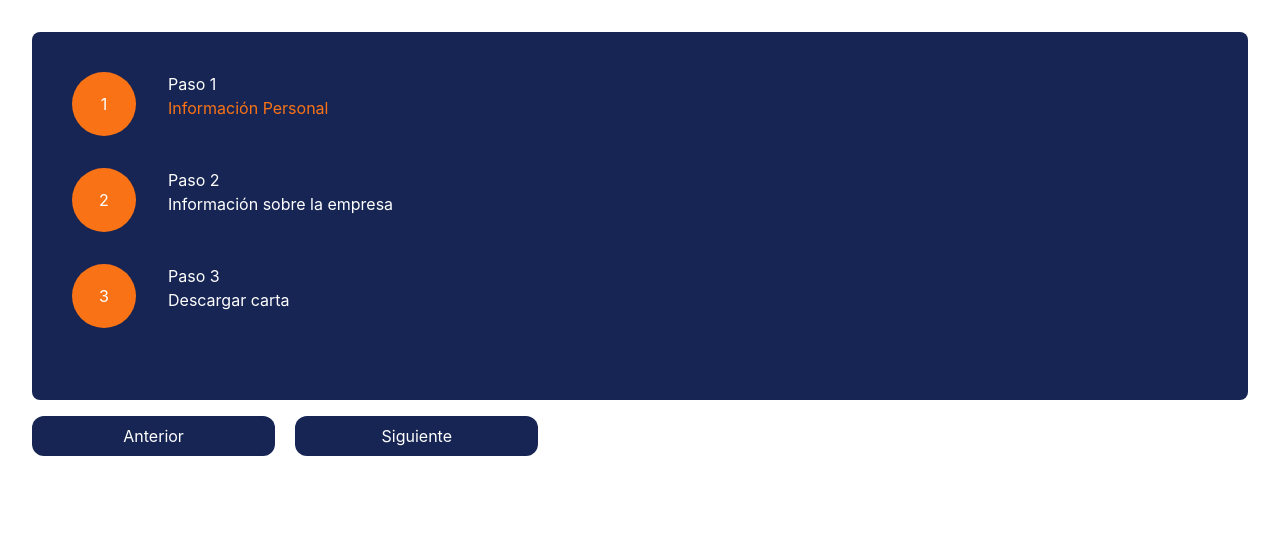
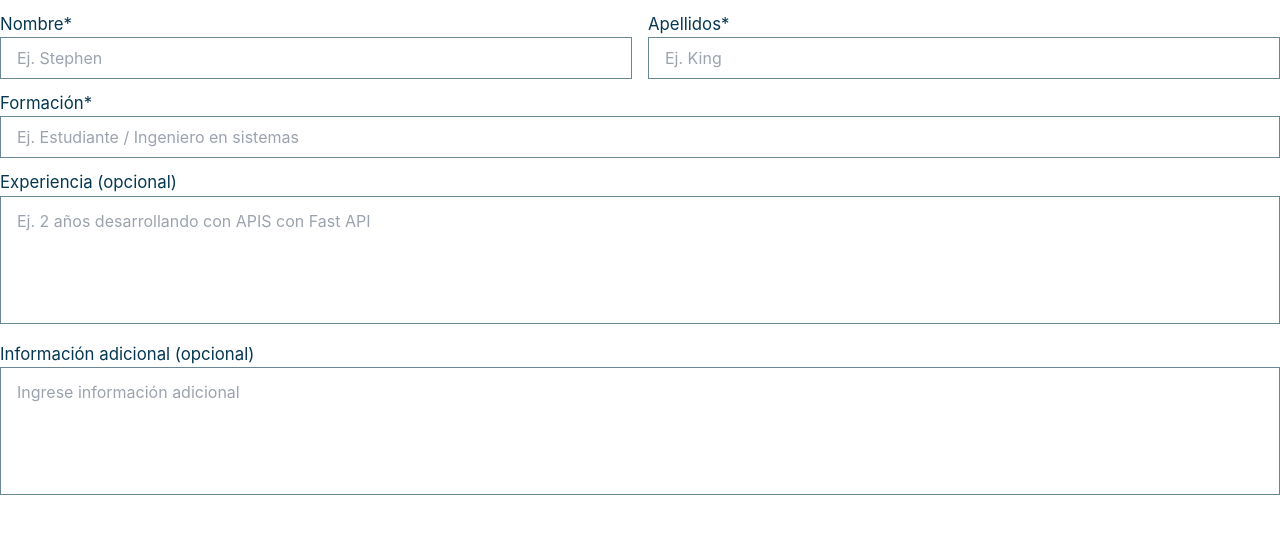
Before and after one commit to devmatchworking/hackaton-tribu1-frontend, a React (Vite) app: page / in a window 1280 px wide. Shown: the top 534 px of the page. Built offline with nearby package versions, Linux system fonts and the light colour scheme.

Commit message:
feat: add user form

```diff
--- a/src/App.jsx
+++ b/src/App.jsx
@@ -1,17 +1,8 @@
-import { useState } from "react";
-import reactLogo from "./assets/react.svg";
-import viteLogo from "/vite.svg";
-
-import { Menu } from "./components/MenuComponent/Menu.jsx";
-import { Button } from "./components/ButtonComponent/Button.jsx";
-
-import "./App.css";
-
+import { UserForm } from "./components/UserForm/UserForm";
 function App() {
   return (
     <>
-      <Menu></Menu>
-      <Button></Button>
+      <UserForm />
     </>
   );
 }
--- a/src/components/UserForm/UserForm.css
+++ b/src/components/UserForm/UserForm.css
@@ -0,0 +1,30 @@
+@tailwind base;
+@tailwind components;
+@tailwind utilities;
+
+@layer components{
+
+    .form-input-container{
+        @apply pt-3
+    }
+
+    .form-label{
+        @apply  text-blueberry text-[0.8rem] sm:text-[1.05rem]
+    }
+    .form-input{
+        @apply w-full py-2 pl-4 border border-blueberry-light text-[0.8rem] sm:text-[1rem] focus:outline-none focus:border-tangerine
+    }
+
+    .error-input{
+        @apply border-red-600
+    }
+
+    .form-area{
+        @apply h-32 resize-none pt-3
+    }
+
+    .error{
+        @apply text-red-600 py-1
+    }
+
+}
--- a/src/components/UserForm/UserForm.jsx
+++ b/src/components/UserForm/UserForm.jsx
@@ -1,11 +1,12 @@
 import React from 'react'
 import { Formik, Form, Field, ErrorMessage } from 'formik'
-
+import './UserForm.css'
 export const UserForm = () => {
     return (
         <Formik
             initialValues={{
                 name: '',
+                lastName: '',
                 education: '',
                 experience: '',
                 additionalInfo: '',
@@ -19,12 +20,19 @@ export const UserForm = () => {
                 } else if (!/^[a-zA-Z\s]*$/.test(values.name)) {
                     errors.name = 'El nombre solo puede contener letras'
                 }
+                if (!values.lastName) {
+                    errors.lastName = 'El apellido es requerido'
+                } else if (values.lastName.length < 3) {
+                    errors.lastName = 'El apellido debe tener al menos 3 caracteres'
+                } else if (!/^[a-zA-Z\s]*$/.test(values.lastName)) {
+                    errors.lastName = 'El apellido solo puede contener letras'
+                }
 
                 if (!values.education) {
                     errors.education = 'Formación es requerida'
                 } else if (values.education.length < 3) {
                     errors.education = 'Formación debe tener al menos 3 caracteres'
-                } else if (!/^[a-zA-Z\s]*$/.test(values.education)) {
+                } else if (!/^[a-zA-Z\u00C0-\u024F\s]*$/.test(values.education)) {
                     errors.education = 'Formación solo puede contener letras'
                 }
                 if (values.experience) {
@@ -49,35 +57,47 @@ export const UserForm = () => {
                 }
                 return errors
             }}
-            onSubmit={() => {
-                console.log('Form submitted')
+            onSubmit={(e) => {
+                console.log(e.target.values)
             }}
         >
-            {({ errors }) => (
-                <Form className='border border-red-500'>
-                    <div>
-                        <Field type="text" name="name" placeholder="Ej. Stephen King" />
-                        <span>Nombre y Apellido*</span>
-                        <ErrorMessage name="name" component="div" />
+            {({ errors}) => (
+                <Form className='form' >
+                    {console.log(errors)}
+                    <div className='flex'>
+                    <div className='form-input-container grow pr-2'>
+                        <p className='form-label'>Nombre*</p>
+                        <Field type="text" name="name" placeholder="Ej. Stephen" className={`form-input`}/>
+                        <ErrorMessage name="name" component={() => <div className='error'>{errors.name}</div>} />
                     </div>
-                    <div>
-                        <Field type="text" name="education" placeholder="Ej. Estudiante / Ingeniero en sistemas" />
-                        <span>Formación*</span>
-                        <ErrorMessage name="education" component="div" />
+                    <div className='form-input-container grow pl-2'>
+                        <p className='form-label'>Apellidos*</p>
+                        <Field type="text" name="lastName" placeholder="Ej. King" className={`form-input `}/>
+                        <ErrorMessage name="lastName" component={() => <div className='error'>{errors.lastName}</div>} />
                     </div>
-                    <div>
-                        <Field type="text" as="textarea" name="experience" placeholder="Ej. 2 años desarrollando con APIS con Fast API" />
-                        <span>Experiencia (opcional)</span>
-                        <ErrorMessage name="experience" component="div" />
                     </div>
-                    <div>
-                        <Field type="text" as="textarea" name="additionalInfo" placeholder="Additional Info" />
-                        <span>Información adicional (opcional)</span>
-                        <ErrorMessage name="additionalInfo" component="div" />
+
+                    <div className='form-input-container'>
+                    <p className='form-label'>Formación*</p>
+                        <Field type="text" name="education" placeholder="Ej. Estudiante / Ingeniero en sistemas" className={`form-input`}/>
+                        <ErrorMessage name="education" component={() => <div className='error'>{errors.education}</div>} />
                     </div>
-                    <button type="submit">Submit</button>
+                    <div className='form-input-container'>
+                    <p className='form-label'>Experiencia (opcional)</p>
+                        <Field type="text" as="textarea" name="experience" placeholder="Ej. 2 años desarrollando con APIS con Fast API"  className={`form-input ${errors.experience ? 'error-input' : ''} form-area`}/>
+
+                        <ErrorMessage name="experience" component={() => <div className='error'>{errors.experience}</div>}/>
+                    </div>
+                    <div className='form-input-container'>
+                    <p className='form-label'>Información adicional (opcional)</p>
+                        <Field type="text" as="textarea" name="additionalInfo" placeholder="Ingrese información adicional" className={`form-input ${errors.additionalInfo ? 'error-input' : ''} form-area`}/>
+
+                        <ErrorMessage name="additionalInfo" component={() => <div className='error'>{errors.additionalInfo}</div>} />
+                    </div>
                 </Form>
             )}
         </Formik>
+
+
     )
 }
--- a/tailwind.config.js
+++ b/tailwind.config.js
@@ -11,10 +11,10 @@ export default {
         'blueberry': '#063852',
         'tangerine': '#f0810f',
         'daffodil': '#e6df44',
-        'white': '#fff'
+        'white': '#fff',
+        'blueberry-light': 'rgba(6, 56, 82, 0.6)',
     },
   },
   plugins: [],
 }
-
 }
```
